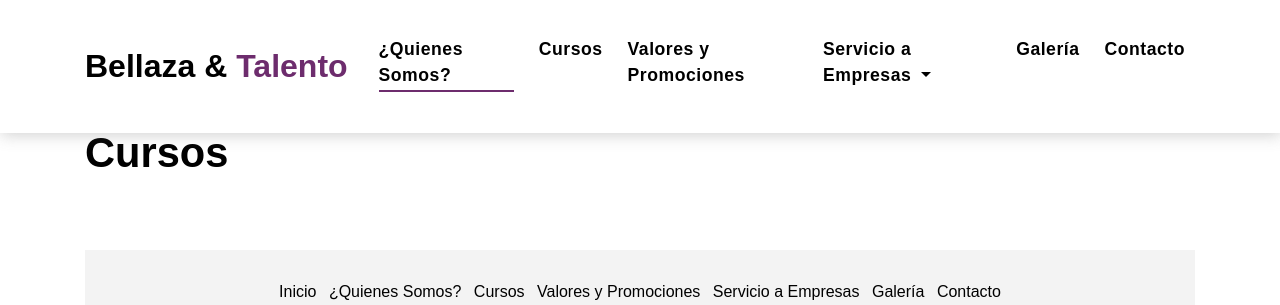
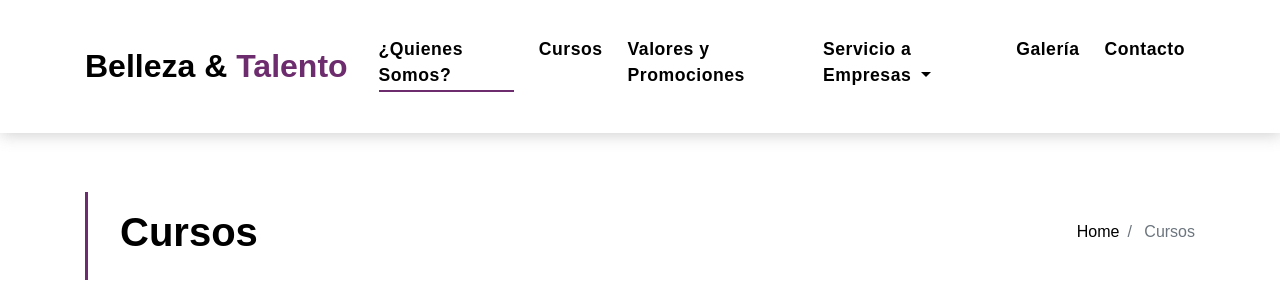
Before and after one commit to Jonydakid/WebLilian, a Django app: page /cursos/ in a window 1280 px wide. Shown: the top 305 px of the page. Run offline with Django 3.2, Linux system fonts and the light colour scheme; tables that the repository leaves empty hold one stand-in row (values such as "Sample post"); some libraries are stand-ins or nearby versions.

Commit message:
Cursos y curso añadido
Cursos mostrará los cursos disponible
curso mostrará el curso seleccionado
Editado el Models pa que guarde un id en curso, añadido codigo url para el curso, lógica de Cursos y curso

```diff
--- a/colaboraMas/webColaboraMas/models.py
+++ b/colaboraMas/webColaboraMas/models.py
@@ -4,6 +4,7 @@ from django.db import models
 
 
 class Curso(models.Model):
+    idCurso=models.AutoField(primary_key=True)
     nomCurso = models.CharField(max_length=100)
     descripcion = models.TextField()
     valor = models.IntegerField()
--- a/colaboraMas/webColaboraMas/templates/contacto.html
+++ b/colaboraMas/webColaboraMas/templates/contacto.html
@@ -1,8 +1,5 @@
 {% extends "maqueta.html" %}
 {%load static%}
-
-
-
 
 {% block section %}
 <section class="intro-single">
--- a/colaboraMas/webColaboraMas/templates/cursos.html
+++ b/colaboraMas/webColaboraMas/templates/cursos.html
@@ -1,22 +1,79 @@
 {% extends "maqueta.html" %}
 {%load static%}
 
-
-
-
 {% block section %}
 {% if cursos %}
-    <section class="section-services section-t8">
+
+<section class="intro-single">
   <div class="container">
     <div class="row">
-            <div class="col-md-12">
-              <div class="title-wrap d-flex justify-content-between">
-                <div class="title-box">
-                  <h2 class="title-a">Cursos</h2>
+      <div class="col-md-12 col-lg-8">
+        <div class="title-single-box">
+          <h1 class="title-single">Cursos</h1>
+        </div>
+      </div>
+      <div class="col-md-12 col-lg-4">
+        <nav aria-label="breadcrumb" class="breadcrumb-box d-flex justify-content-lg-end">
+          <ol class="breadcrumb">
+            <li class="breadcrumb-item">
+              <a href="#">Home</a>
+            </li>
+            <li class="breadcrumb-item active" aria-current="page">
+              Cursos
+            </li>
+          </ol>
+        </nav>
+      </div>
+    </div>
+  </div>
+</section>
+
+<section class="property-grid grid">
+
+  <div class="container">
+    <div class="row">
+      {%for curso in cursos%}
+      <div class="col-md-4">
+        <div class="card-box-a card-shadow">
+          <div class="img-box-a">
+            <img src="http://www.magnifiquespa.cl/wp-content/uploads/2017/07/4.1-600x600.jpg" alt="" class="img-a img-fluid">
+          </div>
+          <div class="card-overlay">
+            <div class="card-overlay-a-content">
+              <div class="card-header-a">
+                <h2 class="card-title-a">
+                  <a href="#">Curso de {{curso.nomCurso}}</a>
+                </h2>
+              </div>
+              <div class="card-body-a">
+                <div class="price-box d-flex">
+                  <span class="price-a">Valor | {{curso.valor}}</span>
+                </div>
+                <a href="{% url 'showCurso' idCurso=curso.idCurso %}" class="link-a">Ver
+                  <span class="ion-ios-arrow-forward"></span>
+                </a>
+              </div>
+              <div class="card-footer-a">
+                <ul class="card-info d-flex justify-content-around">
+                  <li>
+                    <h4 class="card-info-title">Descripción</h4>
+                    <span>{{curso.descripcion}}
+                    </span>
+                  </li>
+                </ul>
               </div>
             </div>
           </div>
         </div>
+      </div>
+      {%endfor%}
+    </div>
+  </div>
+
+
+</section>
+
+
 {%else%}
 <section class="section-services section-t8">
   <div class="container">
@@ -29,5 +86,7 @@
         </div>
       </div>
     </div>
+  </div>
+</section>
 {%endif%}
 {% endblock %}
--- a/colaboraMas/webColaboraMas/templates/maqueta.html
+++ b/colaboraMas/webColaboraMas/templates/maqueta.html
@@ -6,7 +6,7 @@
   <meta charset="UTF-8">
   <meta name="viewport" content="width=device-width, initial-scale=1.0">
   <meta http-equiv="X-UA-Compatible" content="ie=edge">
-  <title>{{titulo}} |Colabora+</title>
+  <title>{{titulo}} |Talento y Belleza Academia</title>
   <link href="{% static 'css/bootstrap.min.css'%}" rel="stylesheet" type="text/css" media="all">
   <link href="{% static 'css/style.css'%}" rel="stylesheet" type="text/css" media="all">
   <link href="{% static 'animate/animate.min.css'%}" rel="stylesheet">
@@ -41,7 +41,7 @@
           <span></span>
           <span></span>
         </button>
-        <a class="navbar-brand text-brand" href="{% url 'index' %}">Bellaza &<span class="color-b"> Talento</span></a>
+        <a class="navbar-brand text-brand" href="{% url 'index' %}">Belleza &<span class="color-b"> Talento</span></a>
         <div class="navbar-collapse collapse justify-content-center" id="navbarDefault">
           <ul class="navbar-nav">
             <li class="nav-item">
@@ -109,28 +109,18 @@
           <div class="socials-a">
             <ul class="list-inline">
               <li class="list-inline-item">
-                <a href="#">
+                <a href="https://www.facebook.com/">
                   <i class="fa fa-facebook" aria-hidden="true"></i>
                 </a>
               </li>
               <li class="list-inline-item">
-                <a href="#">
+                <a href="https://twitter.com/?lang=es">
                   <i class="fa fa-twitter" aria-hidden="true"></i>
                 </a>
               </li>
               <li class="list-inline-item">
-                <a href="#">
+                <a href="https://www.instagram.com/?hl=es-la">
                   <i class="fa fa-instagram" aria-hidden="true"></i>
-                </a>
-              </li>
-              <li class="list-inline-item">
-                <a href="#">
-                  <i class="fa fa-pinterest-p" aria-hidden="true"></i>
-                </a>
-              </li>
-              <li class="list-inline-item">
-                <a href="#">
-                  <i class="fa fa-dribbble" aria-hidden="true"></i>
                 </a>
               </li>
             </ul>
@@ -140,15 +130,6 @@
               &copy; Copyright
               <span class="color-a">By Beiconn</span> All Rights Reserved.
             </p>
-          </div>
-          <div class="credits">
-            <!--
-              All the links in the footer should remain intact.
-              You can delete the links only if you purchased the pro version.
-              Licensing information: https://bootstrapmade.com/license/
-              Purchase the pro version with working PHP/AJAX contact form: https://bootstrapmade.com/buy/?theme=EstateAgency
-            -->
-            Designed by <a href="https://bootstrapmade.com/">BootstrapMade</a>
           </div>
         </div>
       </div>
--- a/colaboraMas/webColaboraMas/urls.py
+++ b/colaboraMas/webColaboraMas/urls.py
@@ -5,6 +5,7 @@ from . import views
 urlpatterns = [
 	url(r"^aboutus/$", views.aboutus, name = "aboutus"),
 	url(r"^cursos/$", views.cursos, name = "cursos"),
+	url(r"^cursos/(?P<idCurso>[0-9_]+)$", views.showCurso, name="showCurso"),
 	url(r"^contacto/$", views.contacto, name = "contacto"),
 	url(r"^servicioEmpresas/$", views.servicioEmpresas, name="servicioEmpresas"),
 	url(r"^$", views.index, name = "index"),
--- a/colaboraMas/webColaboraMas/views.py
+++ b/colaboraMas/webColaboraMas/views.py
@@ -12,6 +12,10 @@ def cursos(request):
 
 	return render(request, "cursos.html", { "titulo": "Cursos", "cursos": cursos })
 
+def showCurso(request, idCurso):
+	curso=Curso.objects.get(nomCurso=idCurso)
+	return render(request,"curso.html",{"titulo": curso.nomCurso,"curso":curso})
+
 def contacto(request):
 	if request.method == "POST":
 		form = FormContacto(request.POST)
@@ -21,7 +25,7 @@ def contacto(request):
 			curso = data.get("curso")
 			correo=data.get("correo")
 			mensaje = data.get("mensaje")
-			Mensaje.objects.create(nombre, curso ,correo, mensaje)
+			Mensaje.objects.create(nombre=nombre, curso=curso ,correo=correo, mensaje=mensaje)
 			send_mail(
 				"Contacto Empresa",
 				f"Estimada(o) {nombre} ,Gracias por contactar con nosotras...",
```
Also changed, not shown: colaboraMas/webColaboraMas/static/css/cursos.css (added, +23 -0 lines), colaboraMas/webColaboraMas/templates/curso.html (added, +56 -0 lines), colaboraMas/db.sqlite3, colaboraMas/webColaboraMas/migrations/0001_initial.py. Lines whose indentation alone changed are shown as unchanged.
